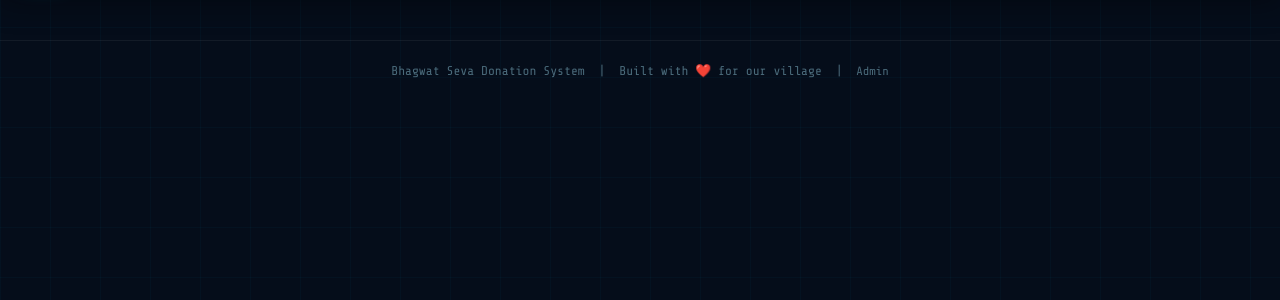
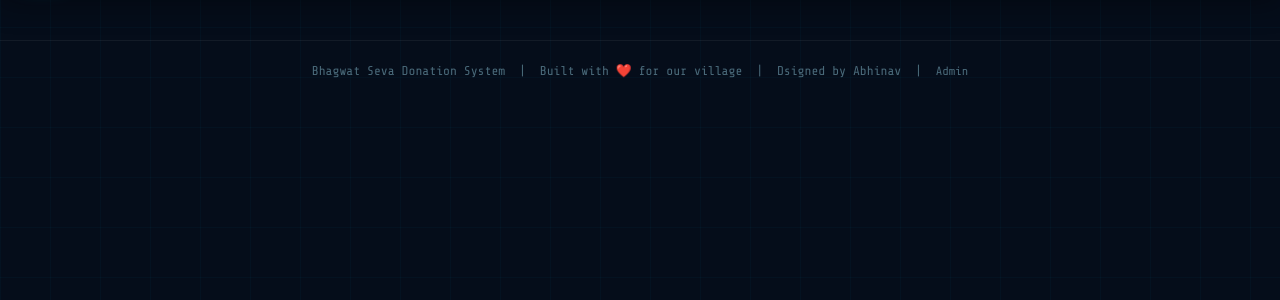
Before and after one commit to itzabhinavk/bhagwat_donation_system, a Python web app: template templates/base.html in a window 1280 px wide. Shown: the part 73-373 px from the top of the page. Run offline with Jinja, Linux system fonts and the light colour scheme; the template is opened without the code that fills it, so the values that code supplies are empty.

Commit message:
Update base.html

```diff
--- a/templates/base.html
+++ b/templates/base.html
@@ -69,7 +69,7 @@
   <footer class="site-footer">
     <div>
       Bhagwat Seva Donation System &nbsp;|&nbsp;
-      Built with ❤️ for our village &nbsp;|&nbsp;
+      Built with ❤️ for our village &nbsp;|&nbsp; Dsigned by Abhinav &nbsp;|&nbsp;
       <a href="{{ url_for('admin.login') }}" style="color: var(--text-muted); font-size: 0.75rem;">Admin</a>
     </div>
   </footer>
```
